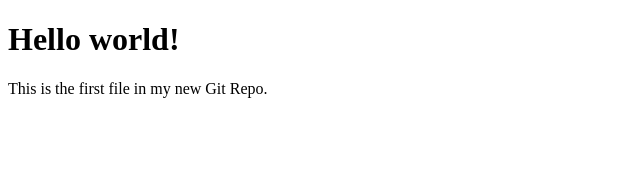
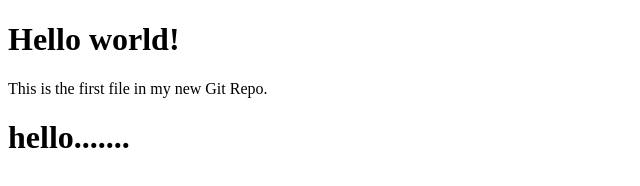
Before and after one commit to Rohit131102/lab, a plain HTML site: page index.html in a window 1280 px wide. Shown: the whole page, without its empty margins (0-640 px from the left). Drawn offline with Linux system fonts and the light colour scheme.

Commit message:
added Headng

```diff
--- a/index.html
+++ b/index.html
@@ -7,6 +7,7 @@
 
 <h1>Hello world!</h1>
 <p>This is the first file in my new Git Repo.</p>
+<h1>hello.......</h1>
 
 </body>
 </html>
```
